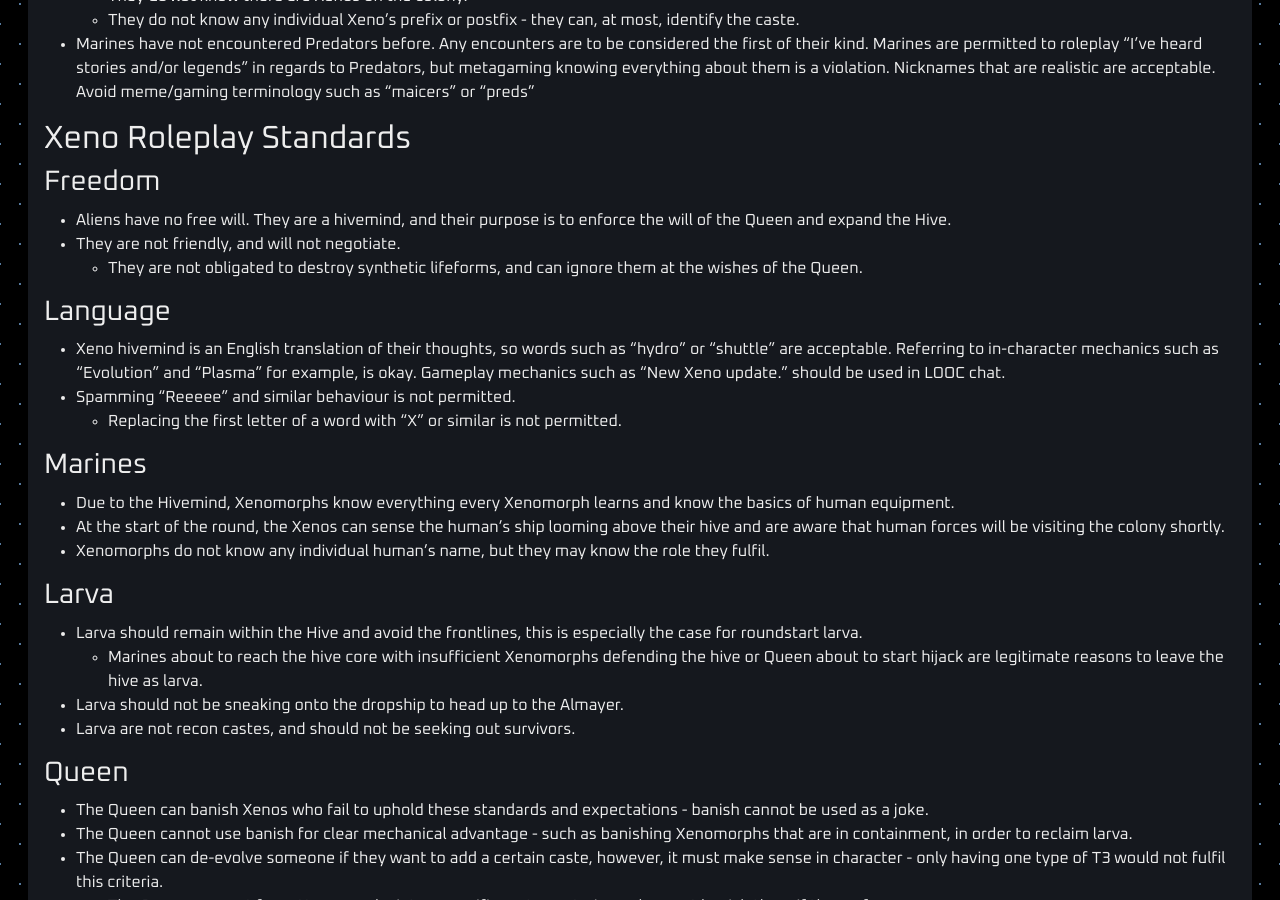
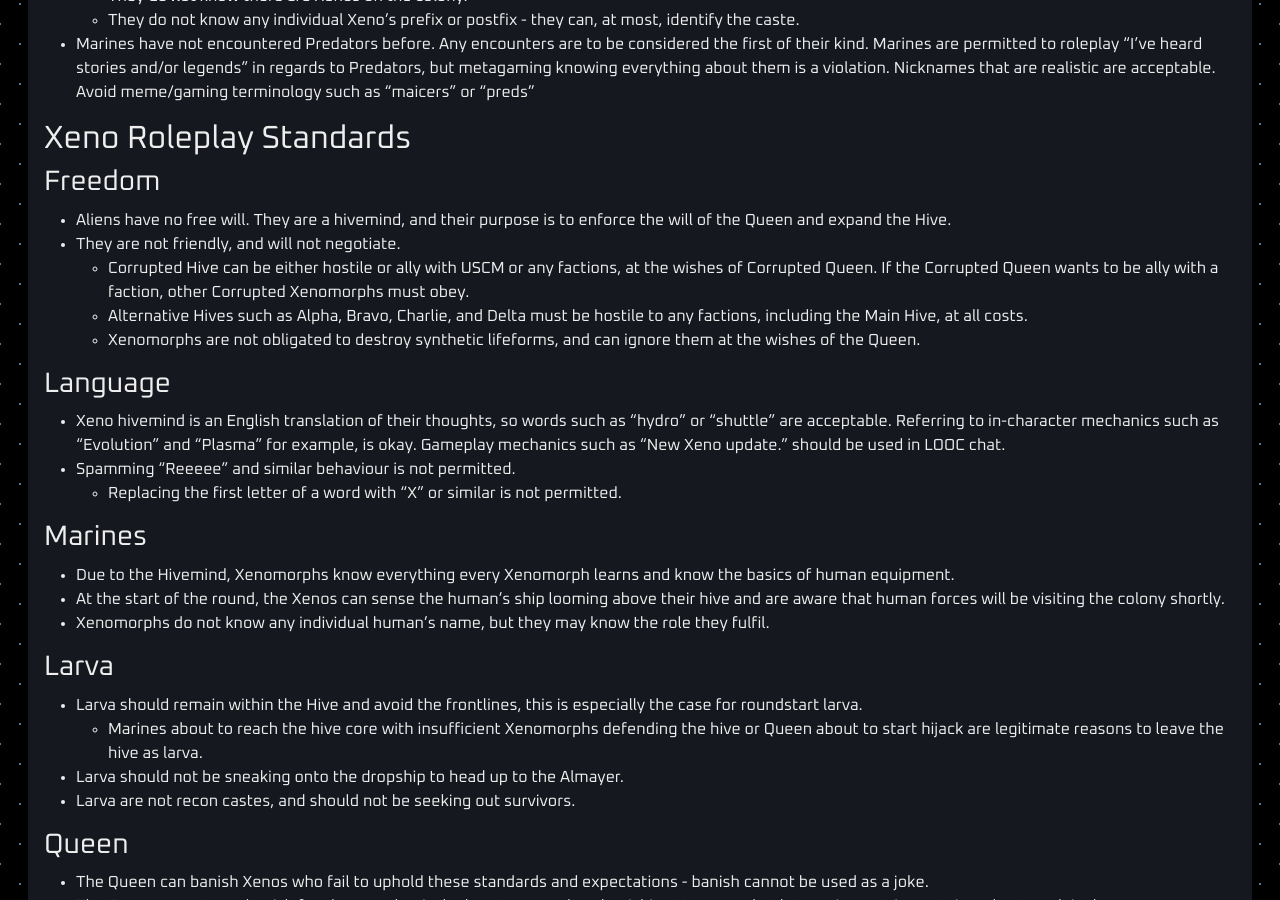
Before and after one commit to cmss13-devs/web, a Jekyll site: the page built from rules.md, in a window 1280 px wide and 900 px high, scrolled down 3776 px. Built offline with Jekyll 4.4.1, drawn with Linux system fonts in a browser that asks for light colours.

Commit message:
Freedom rules regarding Corrupted and alt Hives.

```diff
--- a/rules.md
+++ b/rules.md
@@ -145,7 +145,9 @@ CM-SS13 is intended to be a Medium Roleplay server. Play a reasonably realistic
 
 - Aliens have no free will. They are a hivemind, and their purpose is to enforce the will of the Queen and expand the Hive.
 - They are not friendly, and will not negotiate.
-  - They are not obligated to destroy synthetic lifeforms, and can ignore them at the wishes of the Queen.
+  - Corrupted Hive can be either hostile or ally with USCM or any factions, at the wishes of Corrupted Queen. If the Corrupted Queen wants to be ally with a faction, other Corrupted Xenomorphs must obey.
+  - Alternative Hives such as Alpha, Bravo, Charlie, and Delta must be hostile to any factions, including the Main Hive, at all costs.
+  - Xenomorphs are not obligated to destroy synthetic lifeforms, and can ignore them at the wishes of the Queen.
 
 ### Language
 
```
